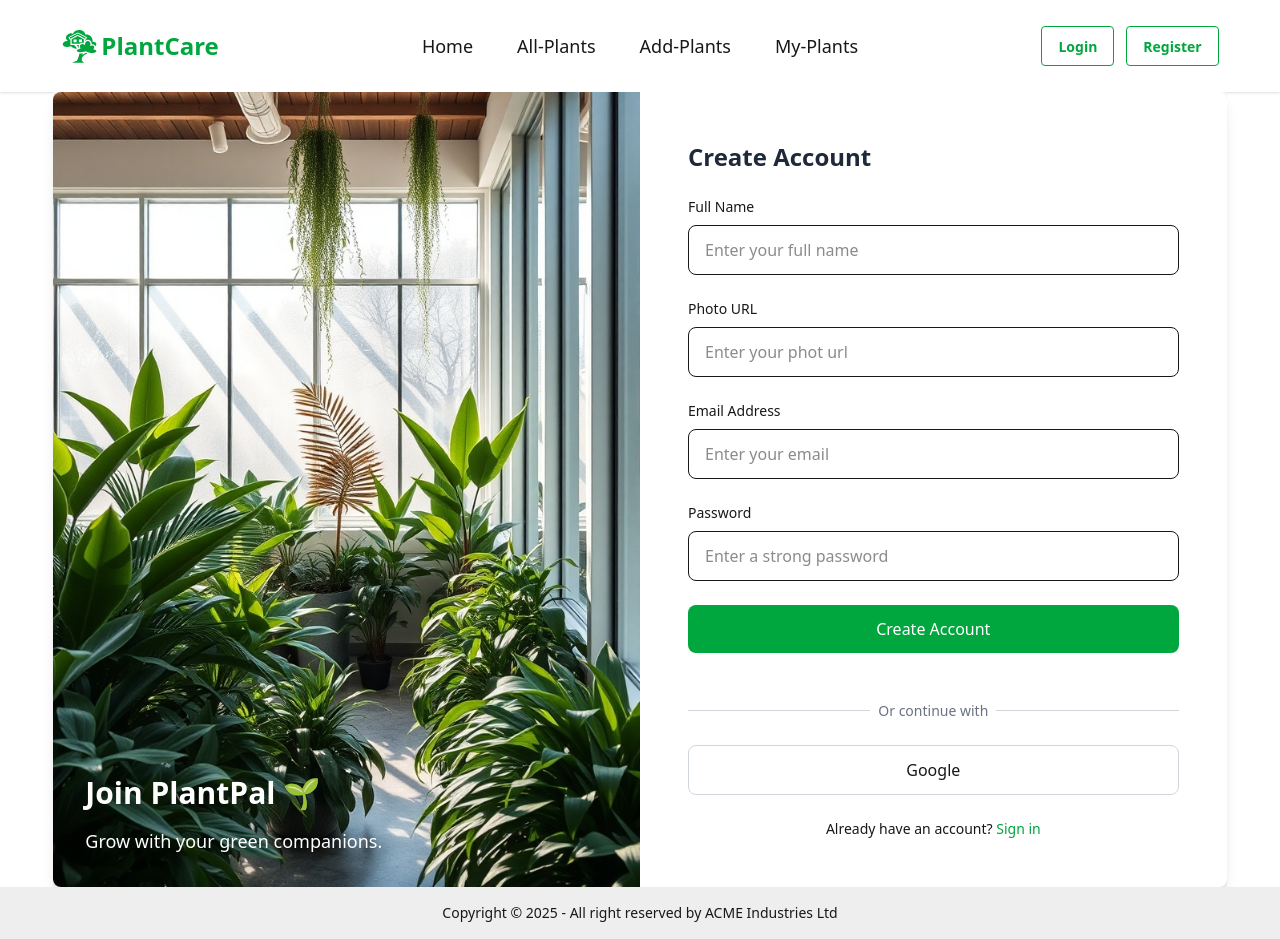
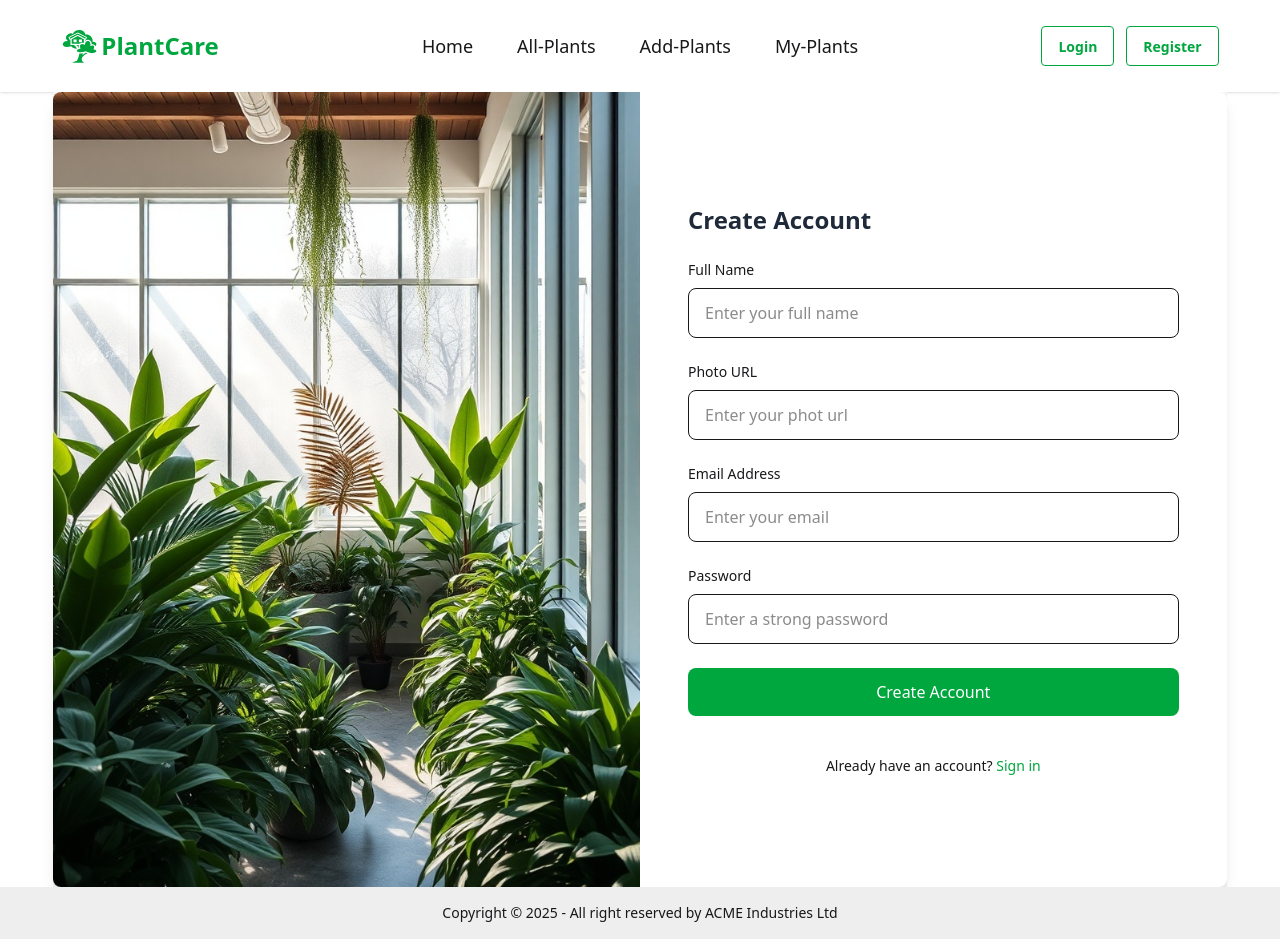
Before and after one commit to Md-Shakib-Akando/Plant-care-client-side, a React (Vite) app: page /Register in a window 1280 px wide. Built offline with nearby package versions, Linux system fonts and the light colour scheme.

Commit message:
email password login register done

```diff
--- a/package.json
+++ b/package.json
@@ -11,10 +11,12 @@
   },
   "dependencies": {
     "@tailwindcss/vite": "^4.1.7",
+    "firebase": "^11.7.3",
     "react": "^19.1.0",
     "react-dom": "^19.1.0",
     "react-icons": "^5.5.0",
     "react-router": "^7.6.0",
+    "sweetalert2": "^11.21.2",
     "swiper": "^11.2.6",
     "tailwindcss": "^4.1.7"
   },
--- /dev/null
+++ b/src/AuthContext.jsx
@@ -0,0 +1,3 @@
+import { createContext } from "react";
+
+export const AuthContext=createContext(null);
--- a/src/Pages/Login.jsx
+++ b/src/Pages/Login.jsx
@@ -1,7 +1,45 @@
-import React from 'react';
+import React, { use } from 'react';
 import Img from '../assets/RegisterImg.jpg';
-import { Link } from 'react-router';
+import { Link, useLocation, useNavigate } from 'react-router';
+import { AuthContext } from '../AuthContext';
+import Swal from 'sweetalert2';
 const Login = () => {
+    const { userLogIn,setLoading,setUser } = use(AuthContext);
+    const location = useLocation();
+      const navigate = useNavigate();
+    const handleLogIn = (e) => {
+        e.preventDefault();
+        setLoading(true);
+        const form = e.target;
+        const formData = new FormData(form);
+        const { email, password } = Object.fromEntries(formData.entries());
+        userLogIn(email, password)
+            .then(result => {
+                 const user = result.user;
+                setUser(user);
+                Swal.fire({
+
+                    icon: "success",
+                    title: "LogIn successful.",
+                    showConfirmButton: false,
+                    timer: 1500
+                });
+                 navigate(`${location.state ? location.state : '/'}`);
+            }).catch(error => {
+                console.error(error);
+
+                Swal.fire({
+
+                    icon: "error",
+                    title: "Oops...",
+                    text: "Invalid email or password",
+
+                    showConfirmButton: false,
+                    timer: 1500
+                });
+            }).finally(() => setLoading(false));
+
+    }
     return (
         <>
             <div className=" min-h-[calc(100vh-144px)]  bg-gray-100">
@@ -13,24 +51,22 @@ const Login = () => {
                             alt="Register"
                             className="  w-full h-[775px]  object-cover"
                         />
-                        <div className="absolute " />
-                        <div className="absolute bottom-0 left-0 right-0 p-8 text-white">
-                            <h2 className="text-3xl font-bold mb-4">Join PlantPal 🌱</h2>
-                            <p className="text-lg">Grow with your green companions.</p>
-                        </div>
+
+
                     </div>
 
 
                     <div className="w-full h-full mx-auto lg:w-1/2 p-8 md:p-12">
                         <h3 className="text-2xl font-bold text-gray-800 mb-6">SIGN IN</h3>
 
-                        <form className="space-y-6">
+                        <form onSubmit={handleLogIn} className="space-y-6">
 
 
                             <div>
                                 <label className="block text-sm mb-2">Email Address</label>
                                 <input
                                     type="email"
+                                    name='email'
                                     className="w-full px-4 py-3 border rounded-lg"
                                     placeholder="Enter your email"
                                     required
@@ -41,6 +77,7 @@ const Login = () => {
                                 <label className="block text-sm mb-2">Password</label>
                                 <input
                                     type="password"
+                                    name='password'
                                     className="w-full px-4 py-3 border rounded-lg"
                                     placeholder="Enter a strong password"
                                     required
@@ -110,5 +147,4 @@ const Login = () => {
         </>
     );
 };
-
 export default Login;
--- a/src/Pages/Register.jsx
+++ b/src/Pages/Register.jsx
@@ -1,7 +1,81 @@
-import React from 'react';
+import React, { use, useState } from 'react';
 import Img from '../assets/RegisterImg.jpg';
-import { Link } from 'react-router';
+import { Link, useLocation, useNavigate } from 'react-router';
+import { AuthContext } from '../AuthContext';
+import Swal from 'sweetalert2';
+import { updateProfile } from 'firebase/auth';
 const Register = () => {
+    const { createUser, setUser,setLoading } = use(AuthContext);
+    const [error, setError] = useState();
+
+     const location = useLocation();
+      const navigate = useNavigate();
+    const handleSingUp = (e) => {
+        e.preventDefault();
+        setLoading(true);
+        const form = e.target;
+        const formData = new FormData(form);
+        const {name,photo ,email, password, ...rest } = Object.fromEntries(formData.entries());
+        const userProfile = {
+            email,
+            ...rest,
+        }
+        console.log(email, password, userProfile);
+        setError('');
+
+        const Upass = /[A-Z]/.test(password);
+        const Lpass = /[a-z]/.test(password);
+        const Length = password.length >= 6;
+        if (!Upass) {
+            setError("At least one Uppercase letter!");
+            return;
+        }
+        if (!Lpass) {
+            setError("At least one Lowercase letter!");
+            return;
+        }
+        if (!Length) {
+            setError('at least 6 characters password! ')
+            return;
+        }
+
+        createUser(email, password)
+            .then(result => {
+                const user = result.user;
+                setUser(user);
+                fetch('http://localhost:3000/users', {
+                    method: 'POST',
+                    headers: {
+                        'content-type': 'application/json'
+                    },
+                    body: JSON.stringify(userProfile)
+
+                })
+                updateProfile(result.user, { displayName: name, photoURL: photo })
+                    .then(() => {
+                        setUser({ ...result.user, displayName: name, photoURL: photo });
+                        Swal.fire({
+
+                            icon: "success",
+                            title: "Your account is created.",
+                            showConfirmButton: false,
+                            timer: 1500
+                        });
+                        navigate(`${location.state ? location.state : '/'}`);
+
+                    })
+                    .catch(error => {
+                       console.log(error.message)
+                    });
+            }).catch(error => {
+                console.log(error.message)
+            }).finally(() => setLoading(false));
+
+
+
+
+
+    }
 return (
     <>
 
@@ -14,22 +88,19 @@ const Register = () => {
                         alt="Register"
                         className="  w-full h-[795px]  object-cover"
                     />
-                        <div className="absolute " />
-                        <div className="absolute bottom-0 left-0 right-0 p-8 text-white">
-                            <h2 className="text-3xl font-bold mb-4">Join PlantPal 🌱</h2>
-                            <p className="text-lg">Grow with your green companions.</p>
-                        </div>
+
                 </div>
 
 
                 <div className="w-full h-full mx-auto lg:w-1/2 p-8 md:p-12">
                     <h3 className="text-2xl font-bold text-gray-800 mb-6">Create Account</h3>
 
-                        <form className="space-y-6">
+                    <form onSubmit={handleSingUp} className="space-y-6">
                         <div>
                             <label className="block text-sm mb-2">Full Name</label>
                             <input
                                 type="text"
+                                name='name'
                                 className="w-full px-4 py-3 border rounded-lg"
                                 placeholder="Enter your full name"
                                 required
@@ -39,6 +110,7 @@ const Register = () => {
                             <label className="block text-sm mb-2">Photo URL</label>
                             <input
                                 type="text"
+                                name='photo'
                                 className="w-full px-4 py-3 border rounded-lg"
                                 placeholder="Enter your phot url"
                                 required
@@ -49,6 +121,7 @@ const Register = () => {
                             <label className="block text-sm mb-2">Email Address</label>
                             <input
                                 type="email"
+                                name='email'
                                 className="w-full px-4 py-3 border rounded-lg"
                                 placeholder="Enter your email"
                                 required
@@ -59,37 +132,27 @@ const Register = () => {
                             <label className="block text-sm mb-2">Password</label>
                             <input
                                 type="password"
+                                name='password'
                                 className="w-full px-4 py-3 border rounded-lg"
                                 placeholder="Enter a strong password"
                                 required
                             />
                         </div>
-
+                        <div>
+                            {
+                                error && <p className='text-sm text-red-500'>{error}</p>
+                            }
+                        </div>
                         <button
                             type="submit"
                             className="w-full bg-green-600 text-white py-3 rounded-lg hover:bg-green-700"
                         >
                             Create Account
                         </button>
-                            <div className="relative my-6">
-                                <div className="absolute inset-0 flex items-center">
-                                    <div className="w-full border-t border-gray-300"></div>
-                                </div>
-                                <div className="relative flex justify-center text-sm">
-                                    <span className="px-2 bg-white text-gray-500">
-                                        Or continue with
-                                    </span>
-                                </div>
-                            </div>
 
 
-                            <button
-                                type="button"
-                                className="flex w-full items-center justify-center px-4 py-3 border border-gray-300 rounded-lg hover:bg-gray-50 !rounded-button whitespace-nowrap"
-                            >
-                                <i className="fab fa-google text-xl mr-2"></i>
-                                Google
-                            </button>
+
+
                         <div className="text-center mt-4">
                             <p className="text-sm">
                                 Already have an account?{" "}
--- /dev/null
+++ b/src/firebase.config.js
@@ -0,0 +1,19 @@
+// Import the functions you need from the SDKs you need
+import { initializeApp } from "firebase/app";
+import { getAuth } from "firebase/auth";
+// TODO: Add SDKs for Firebase products that you want to use
+// https://firebase.google.com/docs/web/setup#available-libraries
+
+// Your web app's Firebase configuration
+const firebaseConfig = {
+  apiKey: "AIzaSyDWx6r36FCgBTFY93d_JnYM-IjCCvuNyHg",
+  authDomain: "plants-care-cb29c.firebaseapp.com",
+  projectId: "plants-care-cb29c",
+  storageBucket: "plants-care-cb29c.firebasestorage.app",
+  messagingSenderId: "984138564404",
+  appId: "1:984138564404:web:89ee59f59626218adcdb61"
+};
+
+// Initialize Firebase
+const app = initializeApp(firebaseConfig);
+export const auth = getAuth(app);
--- a/src/main.jsx
+++ b/src/main.jsx
@@ -15,6 +15,7 @@ import MyPlants from './Pages/MyPlants.jsx';
 import Login from './Pages/Login.jsx';
 import Register from './Pages/Register.jsx';
 import AllPlants from './Pages/AllPlants.jsx';
+import AuthProvider from './AuthProvider.jsx';
 
 const router = createBrowserRouter([
   {
@@ -46,6 +47,8 @@ const router = createBrowserRouter([
 
 createRoot(document.getElementById('root')).render(
   <StrictMode>
-   <RouterProvider router={router}></RouterProvider>
+  <AuthProvider>
+     <RouterProvider router={router}></RouterProvider>
+  </AuthProvider>
   </StrictMode>,
 )
```
Also changed, not shown: src/AuthProvider.jsx (added, +31 -0 lines), src/Components/Header/Navbar.jsx (+26 -2 lines), 1 other file (tests, documents, lock files or other folders). Lines whose indentation alone changed are shown as unchanged.
